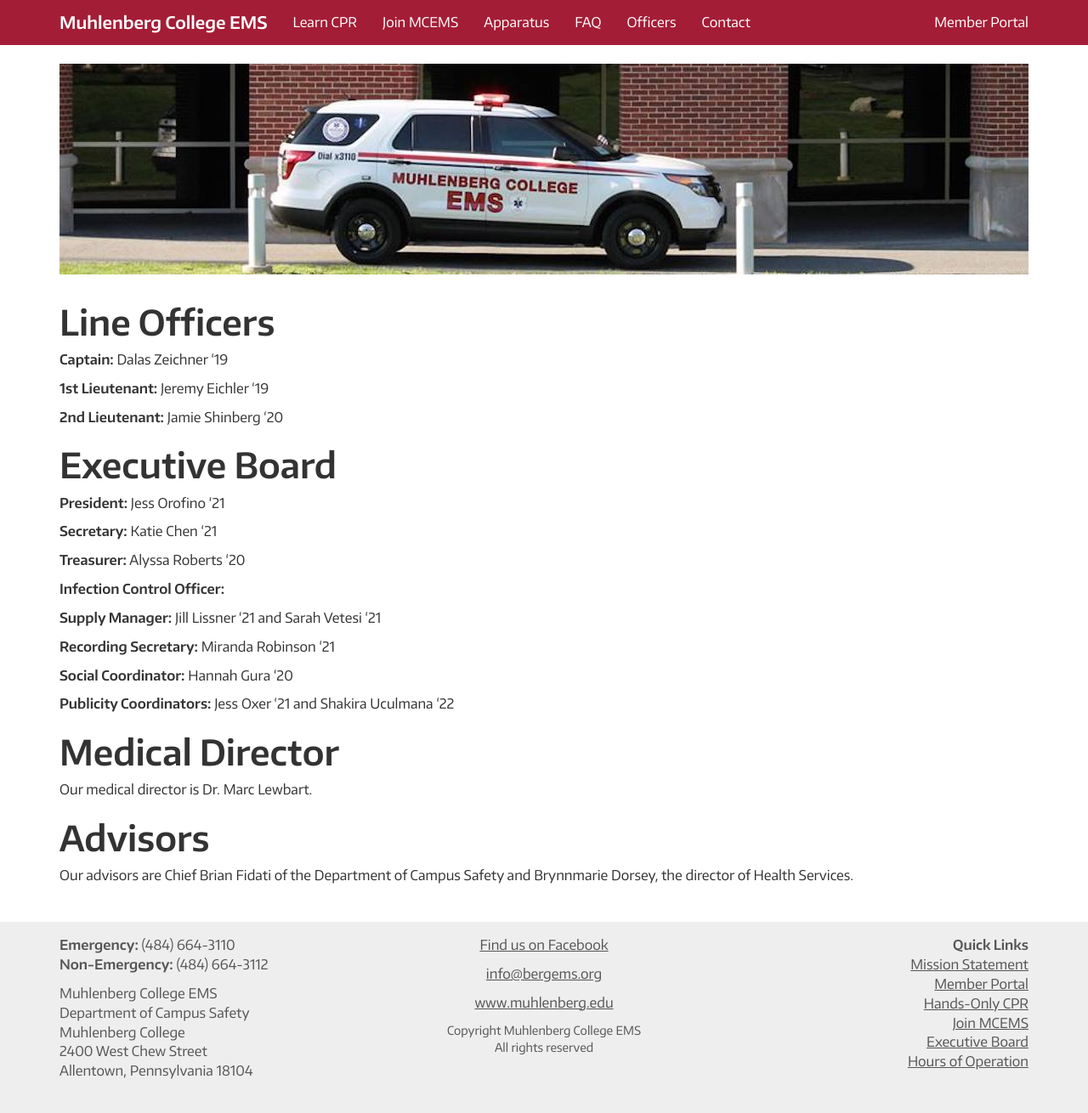
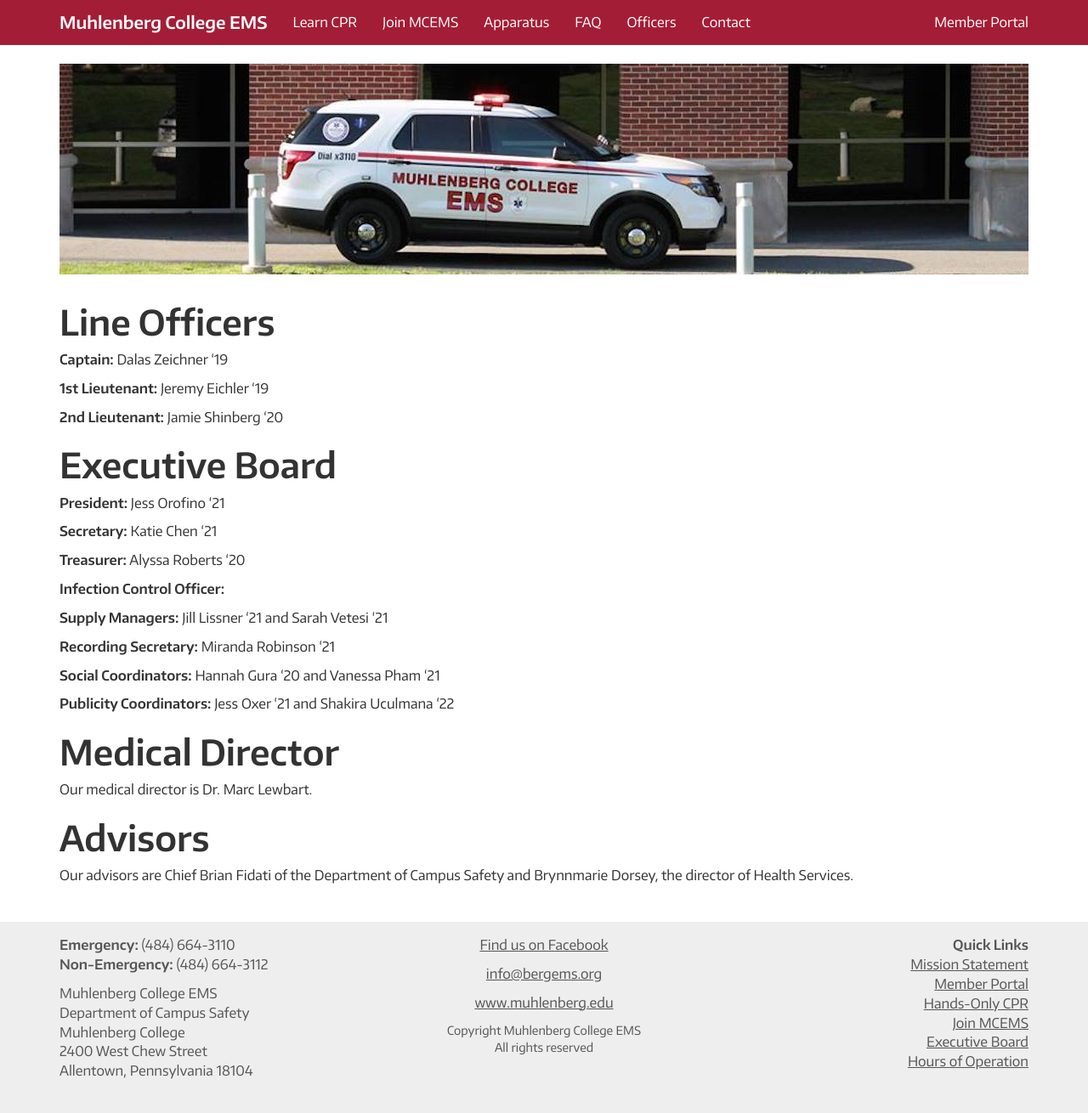
Before and after one commit to MCEMS/www, a Jekyll site: the page built from officers/index.markdown, in a window 1280 px wide. Shown: the whole page at 85% size. Built offline with Jekyll 4.4.1, drawn with Linux system fonts in a browser that asks for light colours; nearby versions of some CDN libraries.

Commit message:
Update index.markdown

```diff
--- a/officers/index.markdown
+++ b/officers/index.markdown
@@ -25,11 +25,11 @@
 
 **Infection Control Officer:**
 
-**Supply Manager:** Jill Lissner '21 and Sarah Vetesi '21
+**Supply Managers:** Jill Lissner '21 and Sarah Vetesi '21
 
 **Recording Secretary:** Miranda Robinson '21
 
-**Social Coordinator:** Hannah Gura '20
+**Social Coordinators:** Hannah Gura '20 and Vanessa Pham '21
 
 **Publicity Coordinators:** Jess Oxer '21 and Shakira Uculmana '22
 
```
